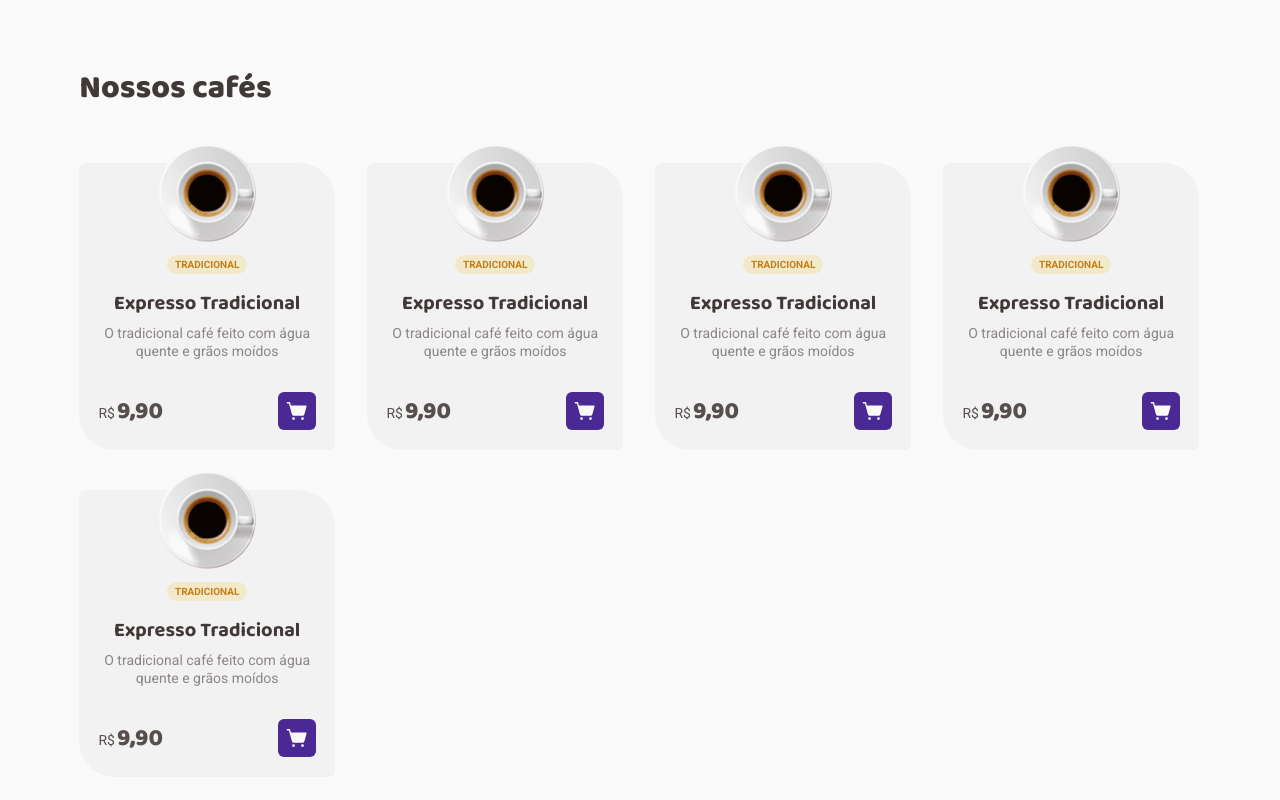
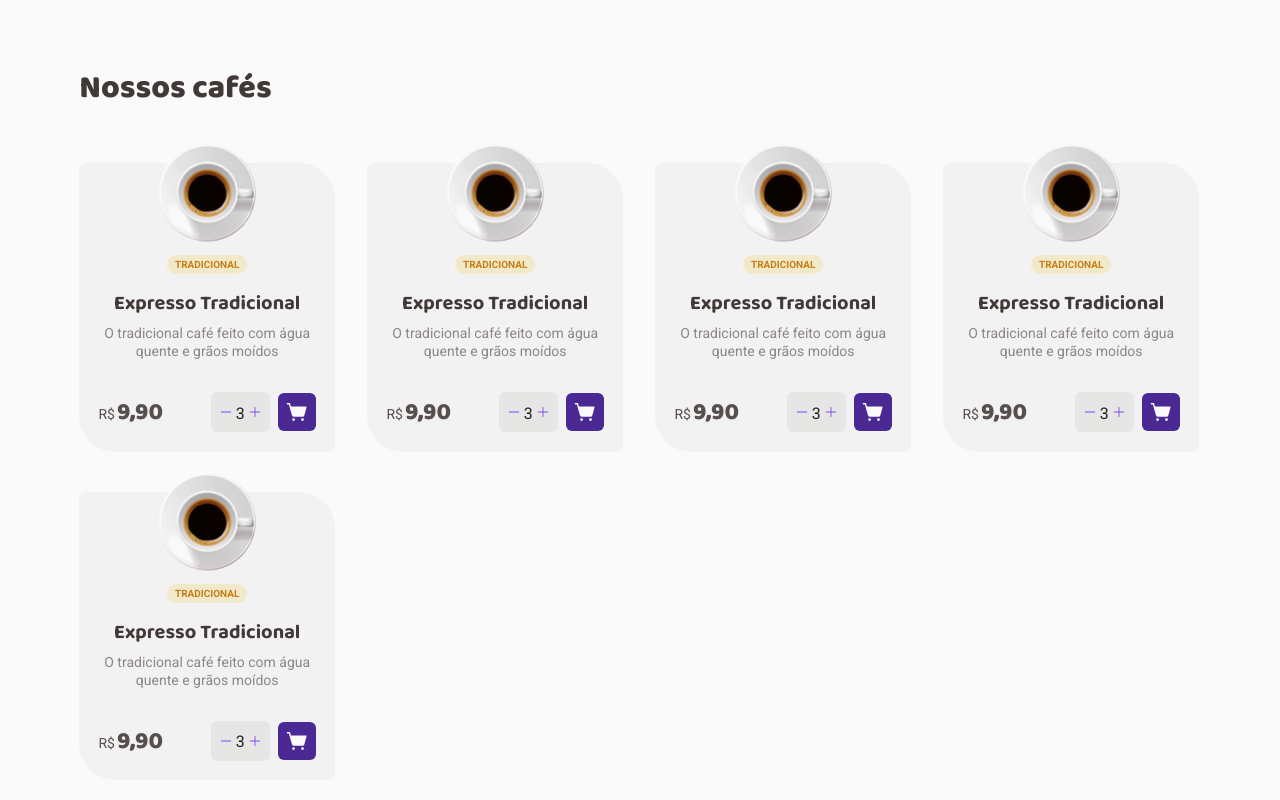
Before and after one commit to limaarthur/coffee-delivery, a React (Vite) app: page / in a window 1280 px wide. Shown: the part 616-1416 px from the top of the page. Built offline with nearby package versions, Linux system fonts and the light colour scheme.

Commit message:
feat: pages and routes - creating quantityinput component

```diff
--- a/src/components/Card/index.tsx
+++ b/src/components/Card/index.tsx
@@ -10,6 +10,7 @@ import {
   Order,
 } from './styles'
 import { useTheme } from 'styled-components'
+import { QuantityInput } from '../QuantityInput'
 
 export function Card() {
   const theme = useTheme()
@@ -35,6 +36,8 @@ export function Card() {
         </Price>
 
         <Order>
+          <QuantityInput />
+
           <button>
             <ShoppingCartSimpleIcon
               size={22}
--- /dev/null
+++ b/src/components/QuantityInput/index.tsx
@@ -0,0 +1,16 @@
+import { MinusIcon, PlusIcon } from '@phosphor-icons/react'
+import { Container } from './styles'
+
+export function QuantityInput() {
+  return (
+    <Container>
+      <button>
+        <MinusIcon size={14} />
+      </button>
+      <span>3</span>
+      <button>
+        <PlusIcon size={14} />
+      </button>
+    </Container>
+  )
+}
--- /dev/null
+++ b/src/components/QuantityInput/styles.ts
@@ -0,0 +1,31 @@
+import styled from 'styled-components'
+
+export const Container = styled.div`
+  padding: 0.5rem;
+  background-color: ${({ theme }) => theme.colors['base-button']};
+  border-radius: 6px;
+
+  display: flex;
+  gap: 0.2rem;
+
+  button {
+    background-color: transparent;
+    display: flex;
+    align-items: center;
+  }
+
+  button svg {
+    color: ${({ theme }) => theme.colors.purple};
+
+    transition: all 0.2s;
+
+    &:hover {
+      color: ${({ theme }) => theme.colors['purple-dark']};
+    }
+  }
+
+  span {
+    padding-top: 0.2rem;
+    color: ${({ theme }) => theme.colors['base-title']};
+  }
+`
```
